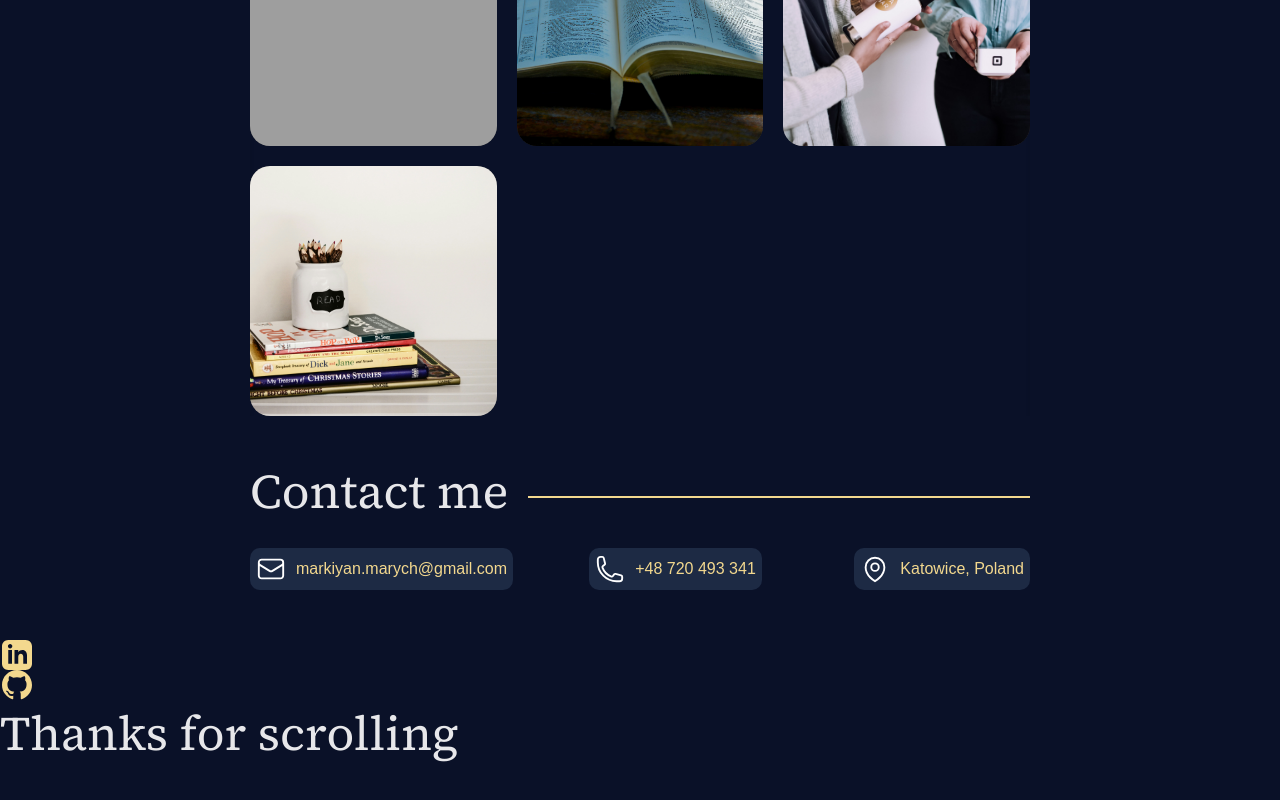
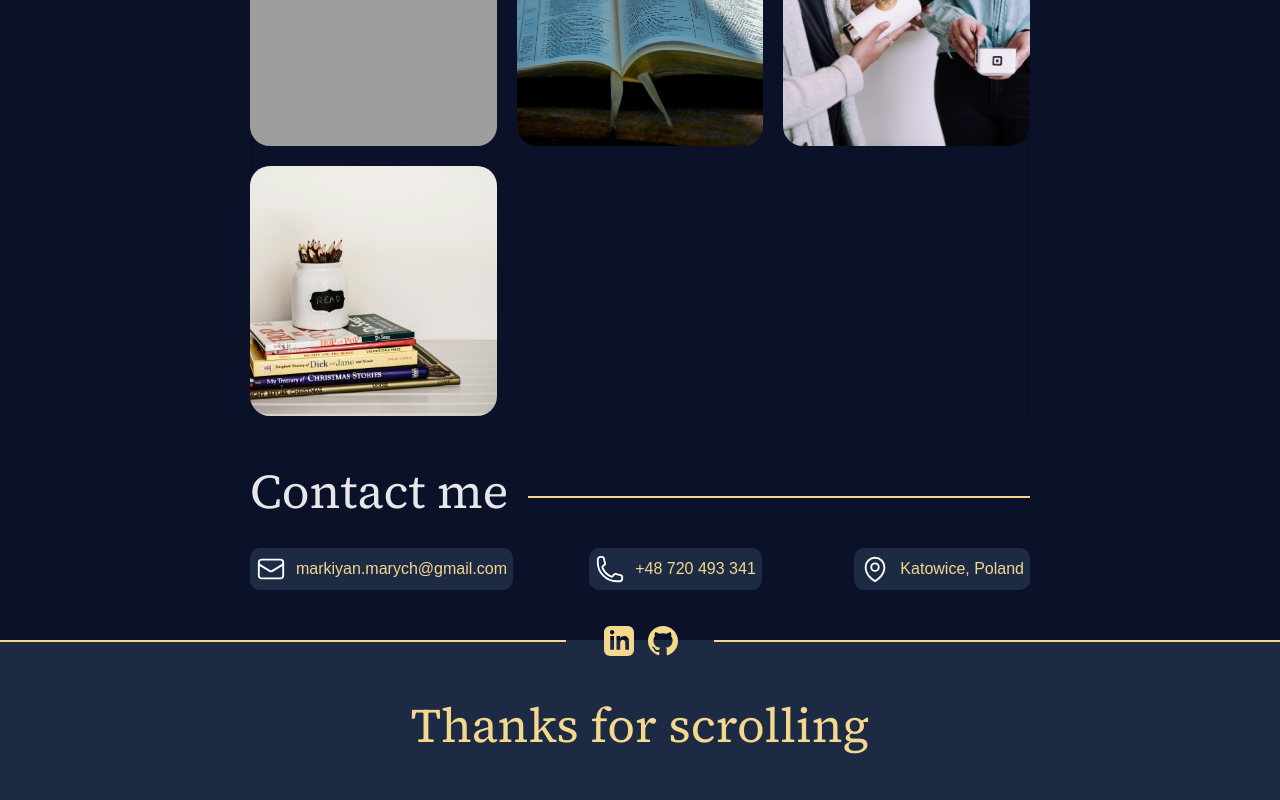
Before and after one commit to MarkiMark01/portfolio_vite_sass, a React (Vite) app: page / in a window 1280 px wide. Shown: the part 1789-2589 px from the top of the page. Built offline with nearby package versions, Linux system fonts and the light colour scheme; grey boxes are pictures that could not be loaded.

Commit message:
updated footer.scss

```diff
--- a/src/components/pages/footer/footer.module.scss
+++ b/src/components/pages/footer/footer.module.scss
@@ -1,48 +1,48 @@
-// .footer {
-//   background-color: #1d2a44;
+.footer {
+  background-color: #1d2a44;
 
-//   h2 {
-//     margin: 0;
-//     text-align: center;
-//     padding: 20px 0 50px 0;
-//     color: #f3d88e;
-//   }
+  h2 {
+    margin: 0;
+    text-align: center;
+    padding: 20px 0 50px 0;
+    color: #f3d88e;
+  }
 
-//   .social {
-//     display: flex;
-//   }
-//   .line {
-//     display: flex;
-//     justify-content: center;
-//     align-items: center;
-//     flex-grow: 1;
-//     position: relative;
-//     border-top: 2px solid #f3d88e;
+  .social {
+    display: flex;
+  }
+  .line {
+    display: flex;
+    justify-content: center;
+    align-items: center;
+    flex-grow: 1;
+    position: relative;
+    border-top: 2px solid #f3d88e;
 
-//     .links {
-//       display: flex;
-//       padding: 0 30px;
-//       background-color: #1d2a44;
-//       position: relative;
-//       z-index: 1;
+    .links {
+      display: flex;
+      padding: 0 30px;
+      background-color: #1d2a44;
+      position: relative;
+      z-index: 1;
 
-//       a {
-//         position: relative;
-//         top: -16px;
-//         padding: 0 6px;
-//       }
+      a {
+        position: relative;
+        top: -16px;
+        padding: 0 6px;
+      }
 
 
-//       &::before {
-//         content: '';
-//         position: absolute;
-//         top: -2px;
-//         left: 0;
-//         right: 0;
-//         height: 2px;
-//         background-color: #1d2a44;
-//       }
-//     }
-//   }
+      &::before {
+        content: '';
+        position: absolute;
+        top: -2px;
+        left: 0;
+        right: 0;
+        height: 2px;
+        background-color: #1d2a44;
+      }
+    }
+  }
 
-// }
+}
```
